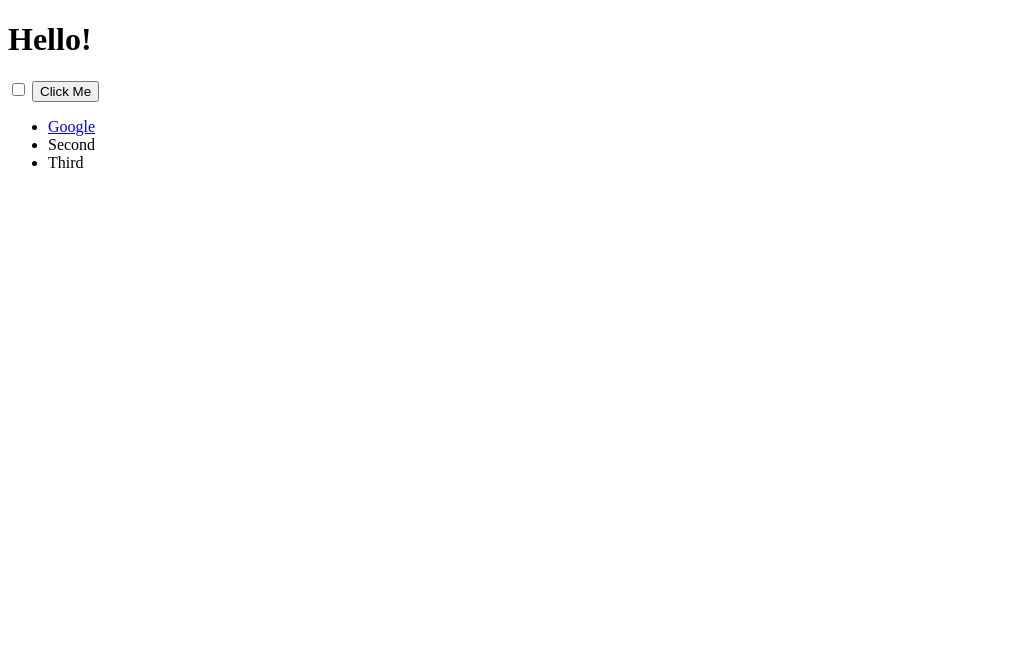
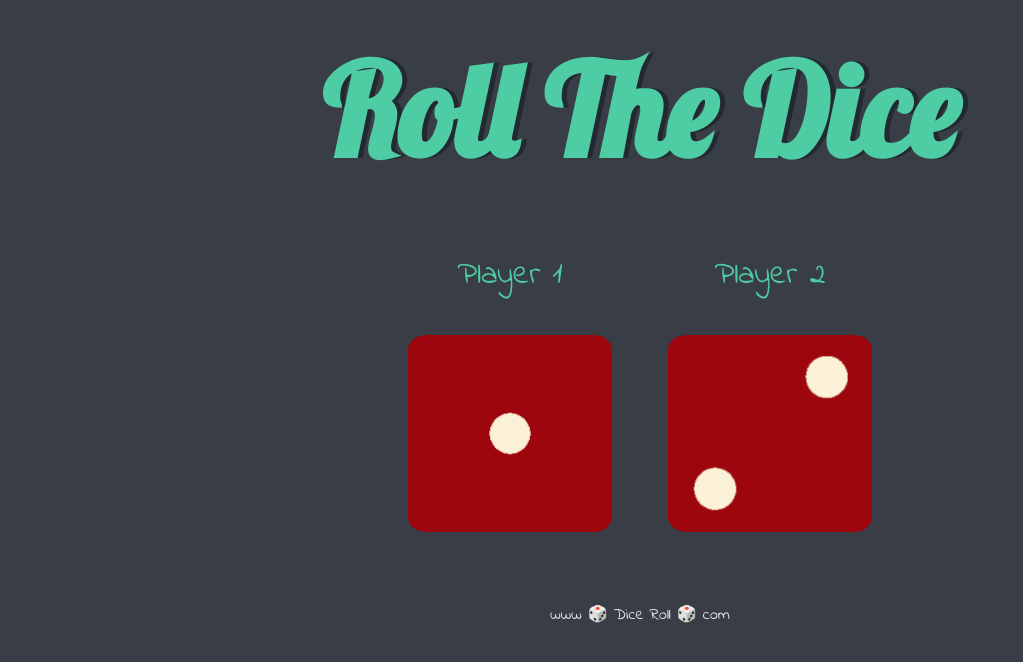
Before and after one commit to IreneHodge/Practice, a plain HTML site: page DOM Dice/index.html in a window 1280 px wide. Shown: the whole page, without its empty margins (0-1023 px from the left). Drawn offline with Linux system fonts and the light colour scheme.

Commit message:
dice website styling

```diff
--- a/DOM Dice/index.html
+++ b/DOM Dice/index.html
@@ -8,18 +8,23 @@
 
     </head>
     <body>
-      <h1>Hello!</h1>
+        <div class="container">
+            <h1>Roll The Dice</h1>
 
-      <input type="checkbox">
-      <button>Click Me</button>
+            <div class="dice">
+                <p>Player 1</p>
+                <img class="img1" src="images/dice1.png">
+            </div>
 
+            <div class="dice">
+                <p>Player 2</p>
+                <img class="img2" src="images/dice2.png">
+            </div>
 
-      <ul>
-          <li><a href="www.Google.com">Google</a></li>
-          <li>Second</li>
-          <li>Third</li>
-      </ul>
-      <script src="index.js" charset="utf-8"></script>
+        </div>
+    </body>
 
-    </body>
+    <footer>
+        www 🎲 Dice Roll 🎲 com
+    </footer>
 </html>
--- a/DOM Dice/styles.css
+++ b/DOM Dice/styles.css
@@ -1,3 +1,40 @@
-.huge {
-    font-size: 10rem;
+.container {
+    width: 70%;
+    margin: auto;
+    text-align: center;
 }
+
+.dice {
+    text-align: center;
+    display: inline-block;
+}
+
+body {
+    background-color: #393E46;
+}
+
+h1 {
+    margin: 30px;
+    font-family: 'Lobster', cursive;
+    text-shadow: 5px 0 #232931;
+    font-size: 8rem;
+    color: #4ECCA3;
+}
+
+p {
+    font-size: 2rem;
+    color: #4ECCA3;
+    font-family: 'Indie Flower', cursive;
+  }
+
+  img {
+    width: 80%;
+  }
+
+  footer {
+    margin-top: 5%;
+    color: #EEEEEE;
+    text-align: center;
+    font-family: 'Indie Flower', cursive;
+
+  }
```
